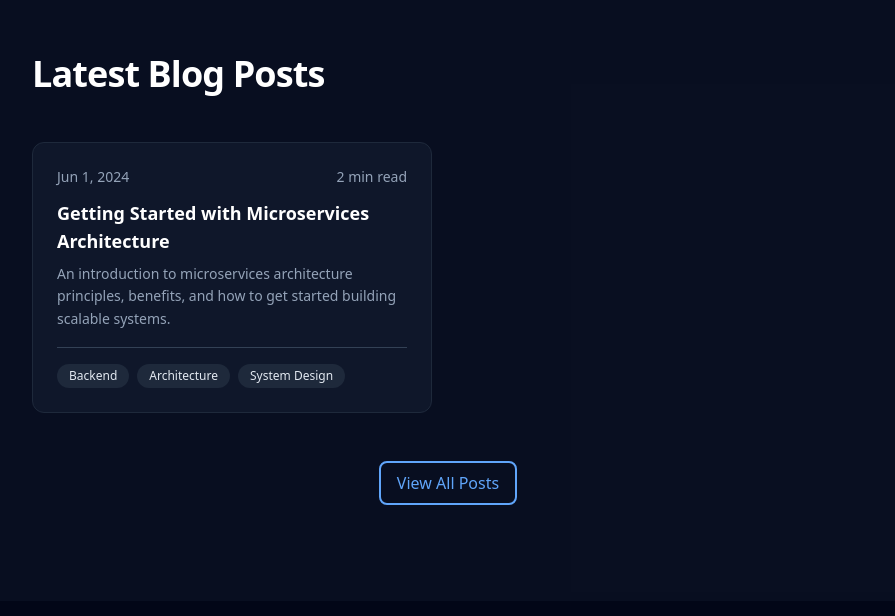
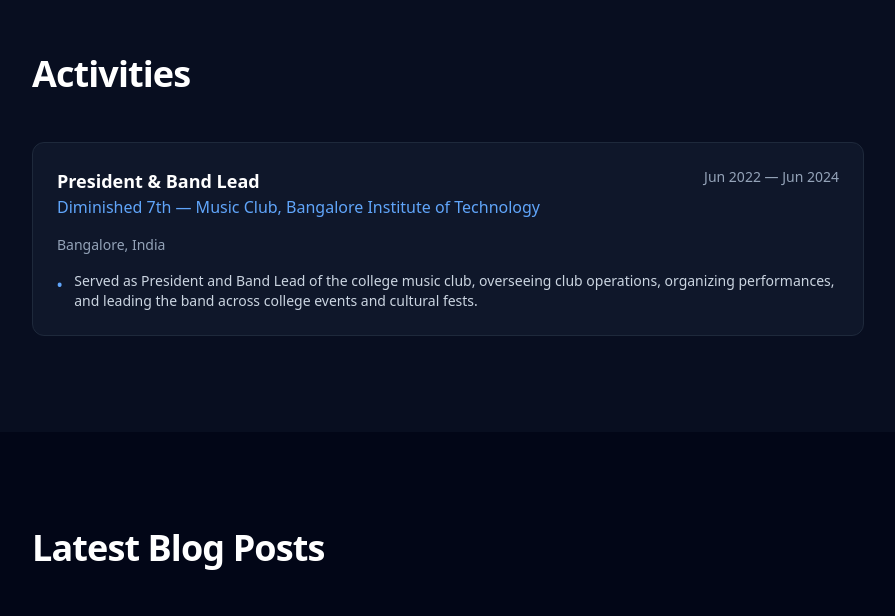
Before and after one commit to amithck/my-website, a Next.js app: page / in a window 1280 px wide. Shown: the part 5251-5867 px from the top of the page, without its empty margins (192-1087 px from the left). Built offline with nearby package versions, Linux system fonts and the light colour scheme.

Commit message:
adding activities

```diff
--- a/app/page.tsx
+++ b/app/page.tsx
@@ -1,5 +1,6 @@
 import HeroSection from "@/components/sections/HeroSection";
 import AboutSection from "@/components/sections/AboutSection";
+import ActivitiesSection from "@/components/sections/ActivitiesSection";
 import ExperienceSection from "@/components/sections/ExperienceSection";
 import ProjectsSection from "@/components/sections/ProjectsSection";
 import PublicationsSection from "@/components/sections/PublicationsSection";
@@ -16,6 +17,7 @@ export default function Home() {
       <ProjectsSection />
       <PublicationsSection />
       <SkillsSection />
+      <ActivitiesSection />
       <BlogSection />
       <ContactSection />
     </div>
--- /dev/null
+++ b/components/sections/ActivitiesSection.tsx
@@ -0,0 +1,59 @@
+"use client";
+
+import { portfolioData } from "@/data/portfolio";
+
+export default function ActivitiesSection() {
+  const { activities } = portfolioData;
+
+  if (!activities || activities.length === 0) {
+    return null;
+  }
+
+  return (
+    <section id="activities" className="section bg-slate-50 dark:bg-slate-900/50">
+      <div className="container-narrow">
+        <h2 className="section-title">Activities</h2>
+
+        <div className="space-y-8">
+          {activities.map((activity, idx) => (
+            <div key={idx} className="card card-hover card-p">
+              <div className="flex flex-col sm:flex-row sm:items-start sm:justify-between gap-2 mb-4">
+                <div>
+                  <h3 className="text-lg font-semibold text-slate-900 dark:text-white">
+                    {activity.role}
+                  </h3>
+                  <p className="text-blue-600 dark:text-blue-400 font-medium">
+                    {activity.organization}
+                  </p>
+                </div>
+                <div className="text-sm text-slate-500 dark:text-slate-400 whitespace-nowrap">
+                  {activity.startDate} — {activity.endDate}
+                </div>
+              </div>
+
+              {activity.location && (
+                <p className="text-sm text-slate-600 dark:text-slate-400 mb-4">
+                  {activity.location}
+                </p>
+              )}
+
+              <ul className="space-y-2">
+                {activity.description.map((item, idx) => (
+                  <li
+                    key={idx}
+                    className="text-slate-700 dark:text-slate-300 text-sm flex items-start gap-3"
+                  >
+                    <span className="text-blue-600 dark:text-blue-400 font-bold mt-1">
+                      •
+                    </span>
+                    <span>{item}</span>
+                  </li>
+                ))}
+              </ul>
+            </div>
+          ))}
+        </div>
+      </div>
+    </section>
+  );
+}
--- a/components/sections/BlogSection.tsx
+++ b/components/sections/BlogSection.tsx
@@ -7,7 +7,7 @@ export default async function BlogSection() {
   const recentPosts = posts.slice(0, 2);
 
   return (
-    <section id="blog" className="section bg-slate-50 dark:bg-slate-900/50">
+    <section id="blog" className="section bg-white dark:bg-slate-950">
       <div className="container-narrow">
         <h2 className="section-title">Latest Blog Posts</h2>
 
--- a/components/sections/ContactSection.tsx
+++ b/components/sections/ContactSection.tsx
@@ -63,7 +63,7 @@ export default function ContactSection() {
   };
 
   return (
-    <section id="contact" className="section bg-white dark:bg-slate-950">
+    <section id="contact" className="section bg-slate-50 dark:bg-slate-900/50">
       <div className="container-narrow">
         <div className="mb-12 text-center">
           <h2 className="section-title">Get In Touch</h2>
--- a/data/portfolio.ts
+++ b/data/portfolio.ts
@@ -71,6 +71,18 @@ export const portfolioData: PortfolioData = {
       ],
       technologies: ['Angular', 'TypeScript', 'Tailwind CSS'],
       highlights: ['30+ applications tracked', '5+ teams supported'],
+    },
+  ],
+  activities: [
+    {
+      organization: 'Diminished 7th — Music Club, Bangalore Institute of Technology',
+      role: 'President & Band Lead',
+      startDate: 'Jun 2022',
+      endDate: 'Jun 2024',
+      location: 'Bangalore, India',
+      description: [
+        'Served as President and Band Lead of the college music club, overseeing club operations, organizing performances, and leading the band across college events and cultural fests.',
+      ],
     },
   ],
   projects: [
--- a/utils/resume-parser.ts
+++ b/utils/resume-parser.ts
@@ -3,12 +3,13 @@
  * Extracts structured data from LaTeX resume files
  */
 
-import { PortfolioData, PersonalInfo, ExperienceEntry, ProjectEntry, PublicationEntry, SkillCategory } from '@/types';
+import { PortfolioData, PersonalInfo, ExperienceEntry, ProjectEntry, PublicationEntry, SkillCategory, ActivityEntry } from '@/types';
 
 interface ParsedResume {
   personalInfo: Partial<PersonalInfo>;
   education: any[];
   experience: ExperienceEntry[];
+  activities: ActivityEntry[];
   projects: ProjectEntry[];
   publications: PublicationEntry[];
   skills: SkillCategory[];
@@ -280,6 +281,7 @@ export function parseLatexResume(latexContent: string): ParsedResume {
     personalInfo: parseHeading(latexContent),
     education: [],
     experience: parseExperience(latexContent),
+    activities: [],
     projects: parseProjects(latexContent),
     publications: parsePublications(latexContent),
     skills: parseSkills(latexContent),
@@ -298,6 +300,7 @@ export function mergeResumeData(existing: PortfolioData, parsed: ParsedResume):
     },
     education: parsed.education.length > 0 ? parsed.education : existing.education,
     experience: parsed.experience.length > 0 ? parsed.experience : existing.experience,
+    activities: parsed.activities.length > 0 ? parsed.activities : existing.activities,
     projects: parsed.projects.length > 0 ? parsed.projects : existing.projects,
     publications: parsed.publications.length > 0 ? parsed.publications : existing.publications,
     skills: parsed.skills.length > 0 ? parsed.skills : existing.skills,
```
Also changed, not shown: types/index.ts (+10 -0 lines).
